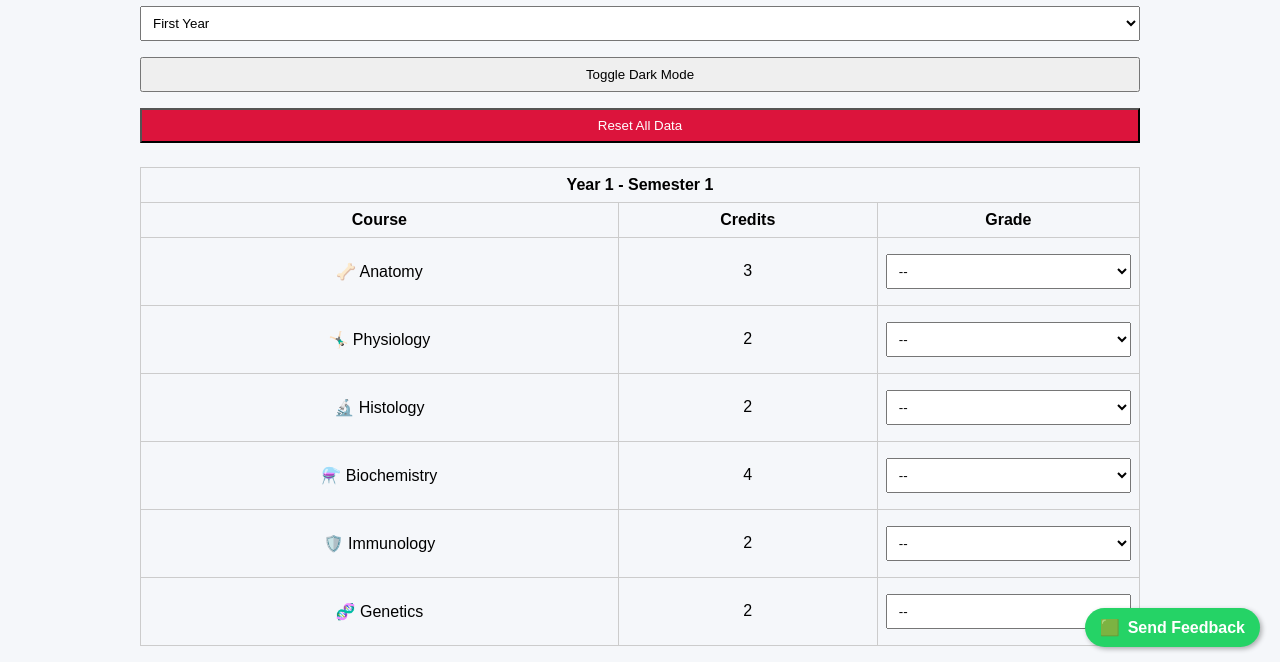
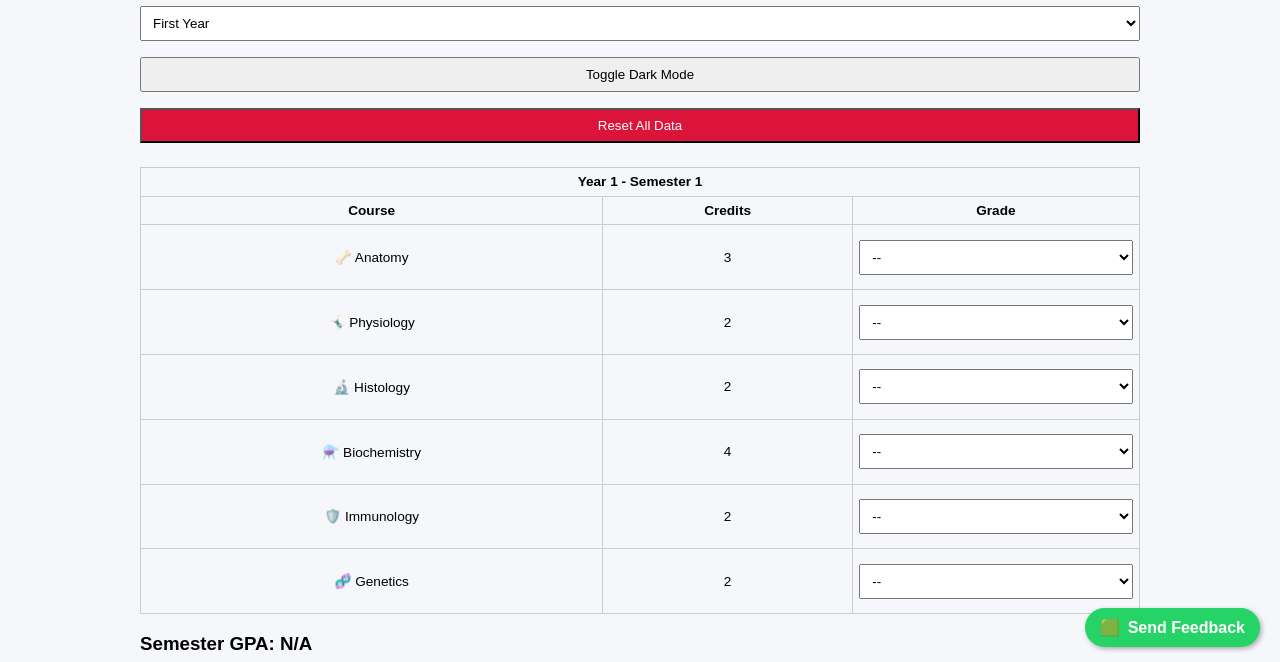
Before and after one commit to hazemabdelazizz/GPA-CALCULATOR, a plain HTML site: page index.html in a window 1280 px wide. Shown: the part 133-795 px from the top of the page. Drawn offline with Linux system fonts and the light colour scheme.

Commit message:
Update index.html

```diff
--- a/index.html
+++ b/index.html
@@ -24,18 +24,15 @@
       width: 100%;
       white-space: nowrap;
     }
-    .table-wrapper {
-      overflow-x: auto;
-    }
     table {
       width: 100%;
       border-collapse: collapse;
       margin-top: 1rem;
-      min-width: 500px;
+      font-size: 0.85rem;
     }
     th, td {
       border: 1px solid #ccc;
-      padding: 0.5rem;
+      padding: 0.4rem;
       text-align: center;
     }
     .semester {
```
